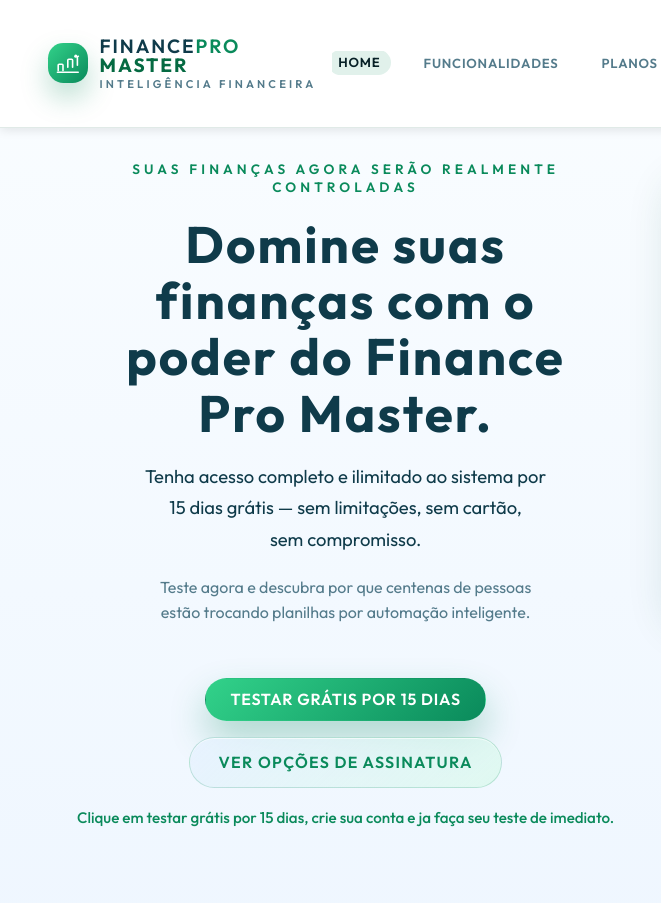
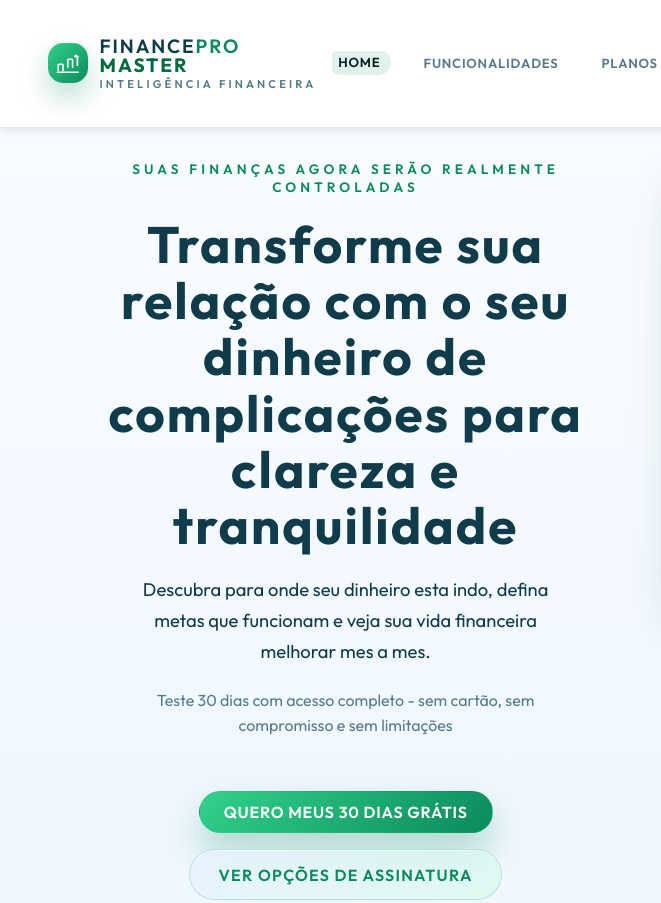
Before and after one commit to htasistemas/sitefinance, a website: page index.html in a window 1280 px wide. Shown: the top 903 px of the page, 0-661 px from the left. Drawn offline with Linux system fonts and the light colour scheme.

Commit message:
alterações no site

```diff
--- a/index.html
+++ b/index.html
@@ -69,17 +69,15 @@
       <section class="hero" id="home">
         <div class="hero__content">
           <span class="hero__eyebrow">Suas finanças agora serão realmente controladas</span>
-          <h1>Domine suas finanças com o poder do Finance Pro Master.</h1>
+          <h1>Transforme sua relação com o seu dinheiro de complicações para clareza e tranquilidade</h1>
           <p class="hero__lead">
-            Tenha acesso completo e ilimitado ao sistema por <br>15 dias grátis — sem
-            limitações, sem cartão, <br>sem compromisso.
+            Descubra para onde seu dinheiro esta indo, defina metas que funcionam e veja sua vida financeira melhorar mes a mes.
           </p>
           <p class="hero__description">
-            Teste agora e descubra por que centenas de pessoas estão trocando
-            planilhas por automação inteligente.
+            Teste 30 dias com acesso completo - sem cartão, sem compromisso e sem limitações
           </p>
           <div class="hero__actions">
-            <a class="topbar__cta" href="https://app.financepromaster.com.br/">Testar grátis por 15 dias</a>
+            <a class="topbar__cta" href="https://app.financepromaster.com.br/">Quero meus 30 dias grátis</a>
             <a class="btn btn--ghost" href="planos.html">Ver opções de assinatura</a>
 
           </div>
```
Also changed, not shown: planos.html (+3 -3 lines).
